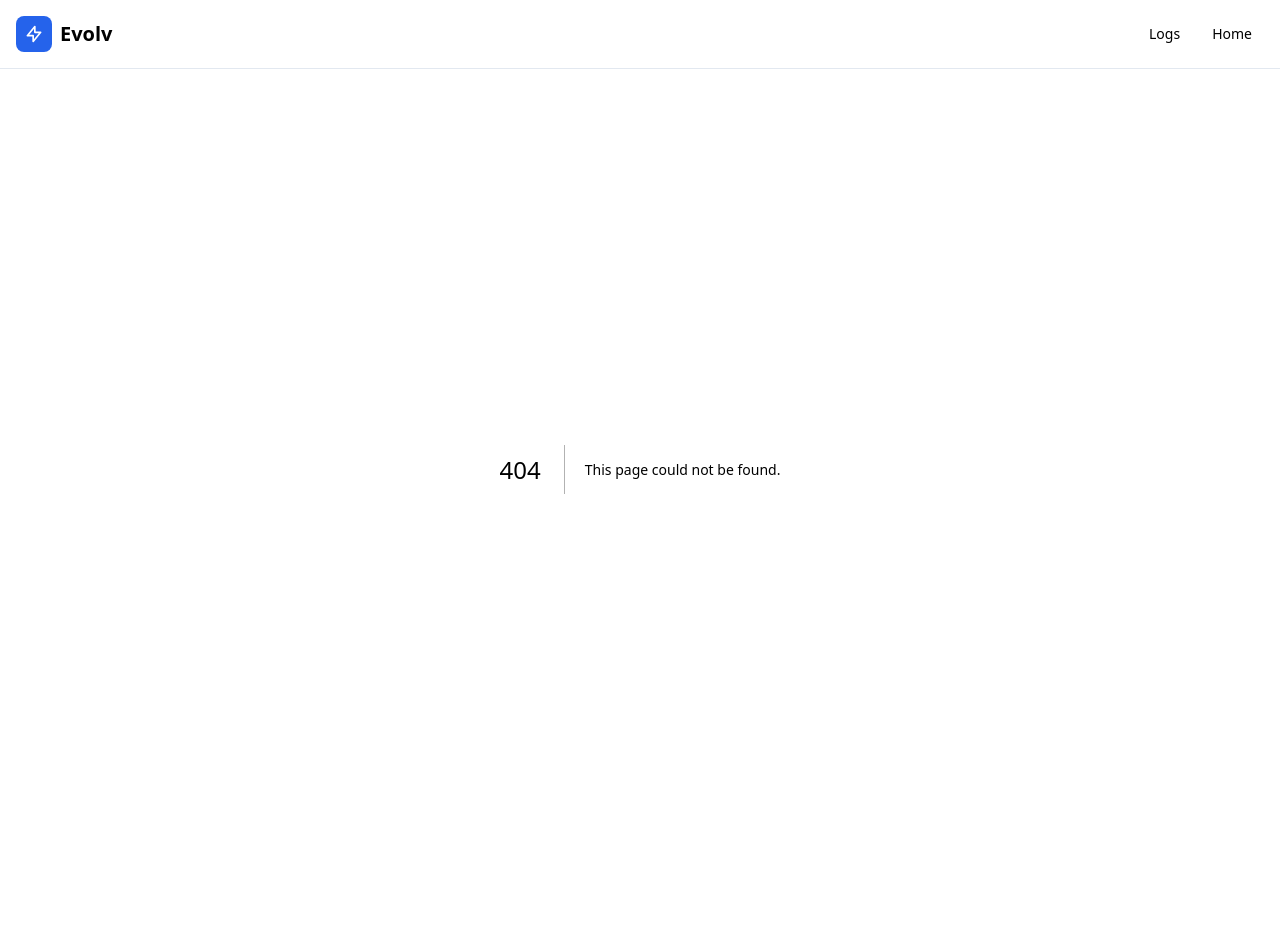
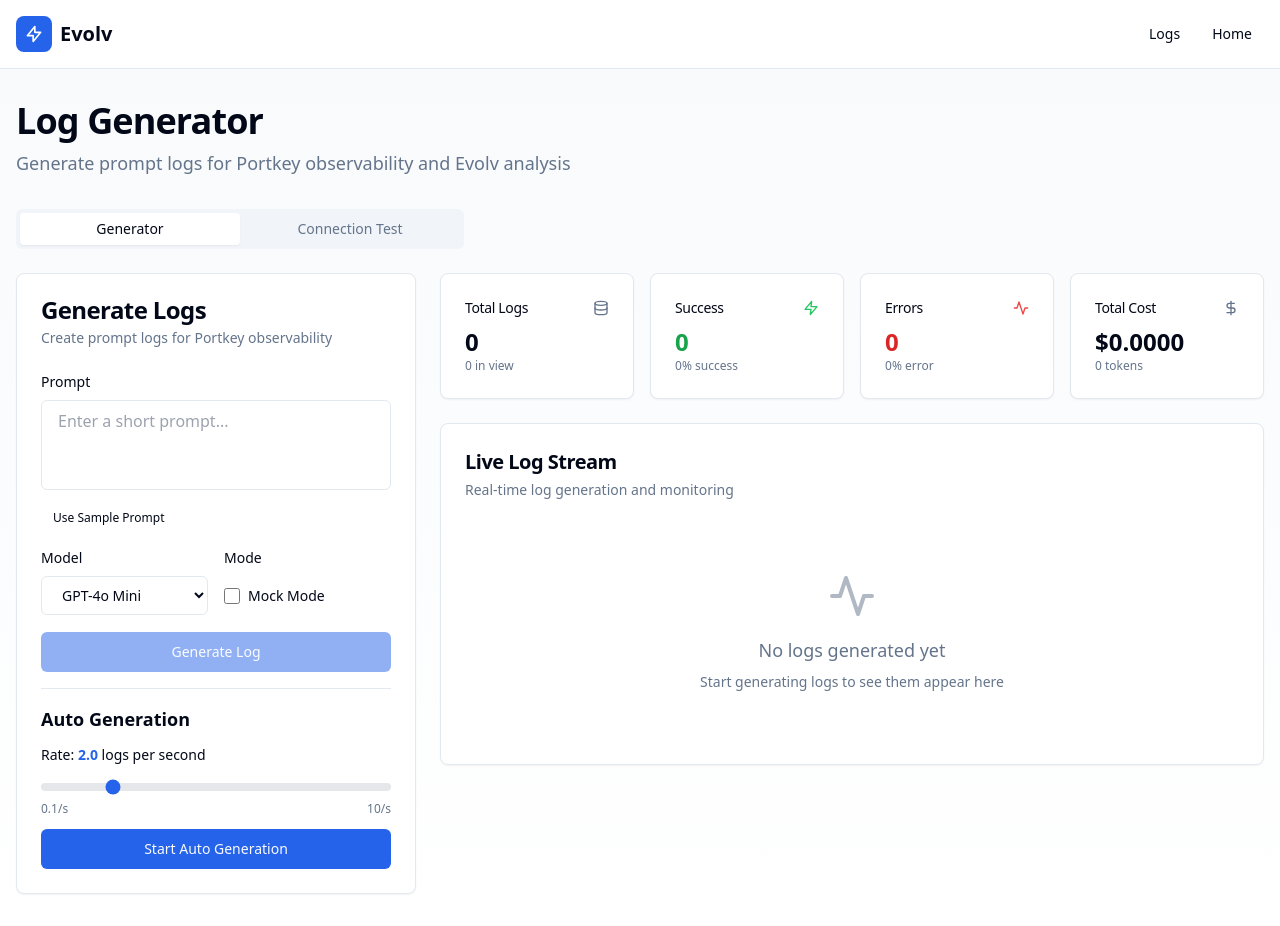
Before and after one commit to ashutosh887/portkey-ai-evolv, a Next.js app in the folder apps/web/: page /logs in a window 1280 px wide. Before the commit this address had no page. Before the commit the page ends 869 px from the top, so only its background shows below. Built offline with nearby package versions, Linux system fonts and the light colour scheme.

Commit message:
feat: add LogsPage component for log generation and connection testing

```diff
--- /dev/null
+++ b/apps/web/app/logs/page.tsx
@@ -0,0 +1,66 @@
+'use client'
+
+import { useState, useCallback } from 'react'
+import LogGenerator from '@/components/LogGenerator'
+import LiveLogs from '@/components/LiveLogs'
+import ConnectionTest from '@/components/ConnectionTest'
+import { LogEntry } from '@/types/log'
+import { Tabs, TabsContent, TabsList, TabsTrigger } from '@/components/ui/tabs'
+
+export default function LogsPage() {
+  const [recentLogs, setRecentLogs] = useState<LogEntry[]>([])
+  const [isGenerating, setIsGenerating] = useState(false)
+  const [totalGenerated, setTotalGenerated] = useState(0)
+
+  const handleLogGenerated = useCallback((log: LogEntry) => {
+    setRecentLogs((prev) => [log, ...prev].slice(0, 50))
+    setTotalGenerated((prev) => prev + 1)
+  }, [])
+
+  const handleReplay = useCallback((replayedLog: LogEntry) => {
+    setRecentLogs((prev) => [replayedLog, ...prev].slice(0, 50))
+    setTotalGenerated((prev) => prev + 1)
+  }, [])
+
+  return (
+    <div className="min-h-screen bg-gradient-to-b from-slate-50 to-white">
+      <div className="container mx-auto px-4 py-6 sm:py-8 max-w-7xl">
+        <div className="mb-6 sm:mb-8">
+          <h1 className="text-3xl sm:text-4xl font-bold tracking-tight mb-2">Log Generator</h1>
+          <p className="text-muted-foreground text-base sm:text-lg">
+            Generate prompt logs for Portkey observability and Evolv analysis
+          </p>
+        </div>
+
+        <Tabs defaultValue="generator" className="w-full">
+          <TabsList className="grid w-full max-w-md grid-cols-2">
+            <TabsTrigger value="generator">Generator</TabsTrigger>
+            <TabsTrigger value="test">Connection Test</TabsTrigger>
+          </TabsList>
+          <TabsContent value="test" className="mt-6">
+            <ConnectionTest />
+          </TabsContent>
+          <TabsContent value="generator" className="mt-6">
+            <div className="grid grid-cols-1 lg:grid-cols-3 gap-4 sm:gap-6">
+              <div className="lg:col-span-1">
+                <LogGenerator
+                  onLogGenerated={handleLogGenerated}
+                  isGenerating={isGenerating}
+                  setIsGenerating={setIsGenerating}
+                />
+              </div>
+              <div className="lg:col-span-2">
+                <LiveLogs
+                  logs={recentLogs}
+                  isGenerating={isGenerating}
+                  totalGenerated={totalGenerated}
+                  onReplay={handleReplay}
+                />
+              </div>
+            </div>
+          </TabsContent>
+        </Tabs>
+      </div>
+    </div>
+  )
+}
```
Also changed, not shown: 1 other file (tests, documents, lock files or other folders).
